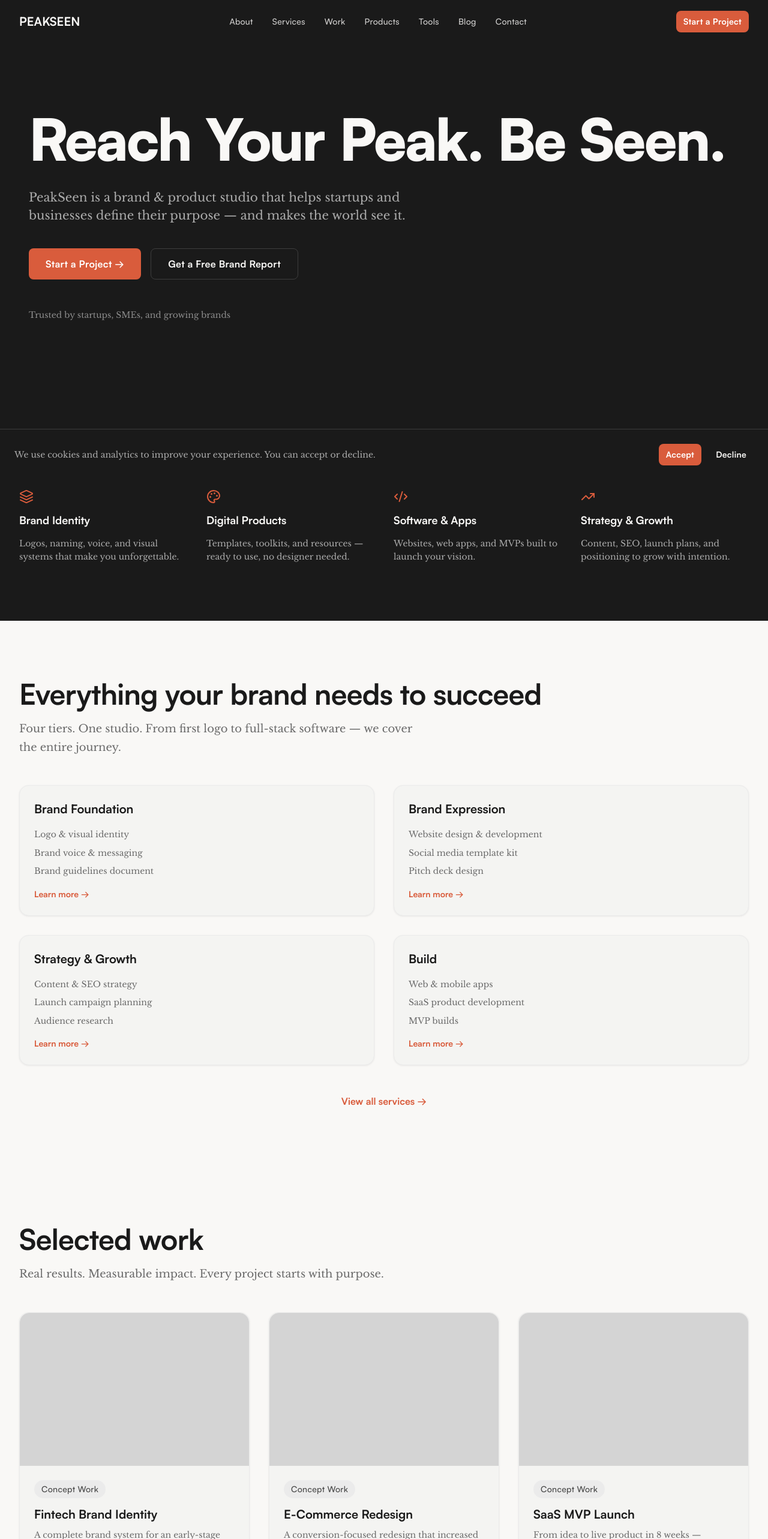
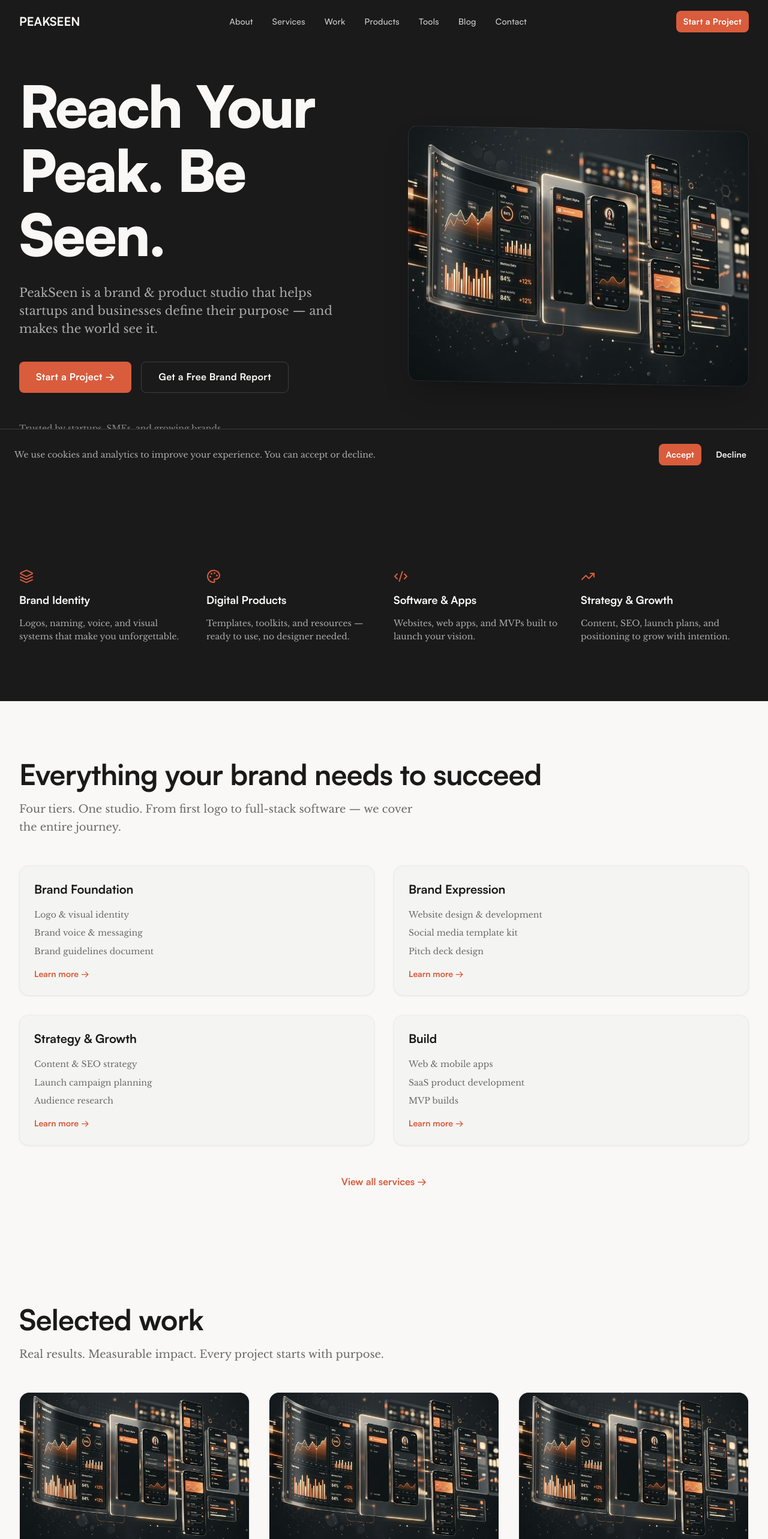
Before and after one commit to Imit96/peakseen, a Next.js app: page / in a window 1280 px wide. Shown: the top 2566 px of the page at 60% size. Built offline with nearby package versions, Linux system fonts and the light colour scheme; no server answers.

Commit message:
feat(ui): implement real Next.js Image components across site replacing generic placeholders

```diff
--- a/src/app/blog/[slug]/page.tsx
+++ b/src/app/blog/[slug]/page.tsx
@@ -2,6 +2,7 @@ export const revalidate = 3600;
 
 import type { Metadata } from 'next';
 import Link from 'next/link';
+import Image from 'next/image';
 import { notFound } from 'next/navigation';
 import { Section } from '@/components/layout/section';
 import { Badge } from '@/components/ui/badge';
@@ -20,6 +21,7 @@ interface BlogPostData {
   readTime: string;
   author?: string;
   date?: string;
+  image: string;
 }
 
 const FALLBACK_POSTS: BlogPostData[] = [
@@ -30,6 +32,7 @@ const FALLBACK_POSTS: BlogPostData[] = [
       'Learn the foundational steps every startup needs to define a clear, compelling brand identity from day one.',
     category: 'Branding',
     readTime: '5 min read',
+    image: '/images/blog/brand-identity-startup.png',
   },
   {
     slug: 'what-is-a-brand-design-system-and-why-you-need-one',
@@ -38,6 +41,7 @@ const FALLBACK_POSTS: BlogPostData[] = [
       'Discover how a design system keeps your brand consistent across every touchpoint and saves your team time.',
     category: 'Design',
     readTime: '7 min read',
+    image: '/images/blog/what-is-a-brand-design-system-and-why-you-need-one.png',
   },
   {
     slug: '10-logo-design-mistakes-nigerian-startups-make',
@@ -46,6 +50,7 @@ const FALLBACK_POSTS: BlogPostData[] = [
       'Avoid the most common logo design pitfalls that hold Nigerian startups back from building strong brand recognition.',
     category: 'Branding',
     readTime: '6 min read',
+    image: '/images/blog/10-logo-design-mistakes-nigerian-startups-make.png',
   },
   {
     slug: 'how-to-write-a-brand-voice-guide',
@@ -54,6 +59,7 @@ const FALLBACK_POSTS: BlogPostData[] = [
       'A step-by-step guide to creating a brand voice guide that keeps your communication consistent and on-brand.',
     category: 'Strategy',
     readTime: '8 min read',
+    image: '/images/blog/how-to-write-a-brand-voice-guide.png',
   },
   {
     slug: 'website-vs-landing-page-what-does-your-business-actually-need',
@@ -62,6 +68,7 @@ const FALLBACK_POSTS: BlogPostData[] = [
       'Understand the difference between a website and a landing page, and which one your business actually needs right now.',
     category: 'Strategy',
     readTime: '5 min read',
+    image: '/images/blog/website-vs-landing-page-what-does-your-business-actually-need.png',
   },
   {
     slug: 'how-to-create-a-social-media-aesthetic-for-your-business',
@@ -70,6 +77,7 @@ const FALLBACK_POSTS: BlogPostData[] = [
       'Build a cohesive social media presence that strengthens your brand and attracts the right audience.',
     category: 'Design',
     readTime: '6 min read',
+    image: '/images/blog/how-to-create-a-social-media-aesthetic-for-your-business.png',
   },
 ];
 
@@ -85,6 +93,7 @@ function getAllPosts(): BlogPostData[] {
     readTime: p.readTime,
     author: p.author,
     date: p.date,
+    image: p.coverImage || `/images/blog/${p.slug}.png`,
   }));
 
   for (const fallback of FALLBACK_POSTS) {
@@ -278,7 +287,14 @@ export default async function BlogPostPage({ params }: PageProps) {
                 className="group block h-full"
               >
                 <Card className="h-full flex flex-col">
-                  <div className="aspect-video bg-grey-100 w-full" />
+                  <div className="relative aspect-video w-full rounded-t-lg overflow-hidden bg-charcoal">
+                    <Image
+                      src={related.image}
+                      alt={related.title}
+                      fill
+                      className="object-cover transition-transform duration-500 hover:scale-105"
+                    />
+                  </div>
                   <div className="p-6 flex flex-col flex-1">
                     <Badge className="self-start mb-3">
                       {related.category}
--- a/src/app/blog/page.tsx
+++ b/src/app/blog/page.tsx
@@ -17,6 +17,7 @@ interface BlogPost {
   category: string;
   readTime: string;
   date?: string;
+  image: string;
 }
 
 const FALLBACK_POSTS: BlogPost[] = [
@@ -27,6 +28,7 @@ const FALLBACK_POSTS: BlogPost[] = [
       'Your brand identity is more than a logo - it is the foundation that shapes how customers perceive and connect with your business.',
     category: 'Branding',
     readTime: '5 min read',
+    image: '/images/blog/brand-identity-startup.png',
   },
   {
     slug: 'what-is-a-brand-design-system-and-why-you-need-one',
@@ -35,6 +37,7 @@ const FALLBACK_POSTS: BlogPost[] = [
       'A design system keeps your brand consistent across every touchpoint, from your website to your social media to your pitch deck.',
     category: 'Design',
     readTime: '7 min read',
+    image: '/images/blog/what-is-a-brand-design-system-and-why-you-need-one.png',
   },
   {
     slug: '10-logo-design-mistakes-nigerian-startups-make',
@@ -43,6 +46,7 @@ const FALLBACK_POSTS: BlogPost[] = [
       'From overcomplicating the mark to ignoring scalability, these are the most common logo missteps we see in the startup ecosystem.',
     category: 'Branding',
     readTime: '6 min read',
+    image: '/images/blog/10-logo-design-mistakes-nigerian-startups-make.png',
   },
   {
     slug: 'how-to-write-a-brand-voice-guide',
@@ -51,6 +55,7 @@ const FALLBACK_POSTS: BlogPost[] = [
       'A brand voice guide ensures everyone on your team communicates with the same tone, personality, and clarity.',
     category: 'Strategy',
     readTime: '8 min read',
+    image: '/images/blog/how-to-write-a-brand-voice-guide.png',
   },
   {
     slug: 'website-vs-landing-page-what-does-your-business-actually-need',
@@ -59,6 +64,7 @@ const FALLBACK_POSTS: BlogPost[] = [
       'Not every business needs a full website from day one. Here is how to decide what makes sense for your stage and goals.',
     category: 'Strategy',
     readTime: '5 min read',
+    image: '/images/blog/website-vs-landing-page-what-does-your-business-actually-need.png',
   },
   {
     slug: 'how-to-create-a-social-media-aesthetic-for-your-business',
@@ -67,6 +73,7 @@ const FALLBACK_POSTS: BlogPost[] = [
       'A cohesive social media aesthetic builds recognition and trust before a customer ever visits your website.',
     category: 'Design',
     readTime: '6 min read',
+    image: '/images/blog/how-to-create-a-social-media-aesthetic-for-your-business.png',
   },
 ];
 
@@ -81,6 +88,7 @@ function getAllPosts(): BlogPost[] {
     category: p.category,
     readTime: p.readTime,
     date: p.date,
+    image: p.coverImage || `/images/blog/${p.slug}.png`,
   }));
 
   for (const fallback of FALLBACK_POSTS) {
--- a/src/app/work/[slug]/page.tsx
+++ b/src/app/work/[slug]/page.tsx
@@ -2,6 +2,7 @@ export const revalidate = 3600;
 
 import type { Metadata } from 'next';
 import Link from 'next/link';
+import Image from 'next/image';
 import { notFound } from 'next/navigation';
 import { cn } from '@/lib/utils';
 import { buttonVariants } from '@/components/ui/button-variants';
@@ -23,6 +24,7 @@ interface CaseStudy {
   work: string;
   outcome: string;
   services: string[];
+  image: string;
 }
 
 const CASE_STUDIES: Record<string, CaseStudy> = {
@@ -48,6 +50,7 @@ const CASE_STUDIES: Record<string, CaseStudy> = {
       'Brand Voice & Messaging Guide',
       'Brand Guidelines Document',
     ],
+    image: '/images/work/fintech-brand-identity.png',
   },
   'ecommerce-brand-identity': {
     slug: 'ecommerce-brand-identity',
@@ -70,6 +73,7 @@ const CASE_STUDIES: Record<string, CaseStudy> = {
       'Website Design & Development',
       'Content Strategy & Planning',
     ],
+    image: '/images/work/ecommerce-brand-identity.png',
   },
   'saas-product-brand': {
     slug: 'saas-product-brand',
@@ -92,6 +96,7 @@ const CASE_STUDIES: Record<string, CaseStudy> = {
       'Brand Voice & Messaging Guide',
       'Brand Guidelines Document',
     ],
+    image: '/images/work/saas-product-brand.png',
   },
 };
 
@@ -170,7 +175,14 @@ export default async function CaseStudyPage({ params }: PageProps) {
 
         <Section>
           <FadeInOnScroll>
-            <div className="aspect-video bg-grey-100 rounded-xl" />
+            <div className="relative aspect-video w-full rounded-xl overflow-hidden bg-charcoal">
+              <Image
+                src={mdx.frontmatter.coverImage || `/images/work/${slug}.png`}
+                alt={mdx.frontmatter.title}
+                fill
+                className="object-cover"
+              />
+            </div>
           </FadeInOnScroll>
         </Section>
 
@@ -249,7 +261,14 @@ export default async function CaseStudyPage({ params }: PageProps) {
       {/* Project Image Placeholder */}
       <Section>
         <FadeInOnScroll>
-          <div className="aspect-video bg-grey-100 rounded-xl" />
+          <div className="relative aspect-video w-full rounded-xl overflow-hidden bg-charcoal">
+            <Image
+              src={study.image}
+              alt={study.name}
+              fill
+              className="object-cover"
+            />
+          </div>
         </FadeInOnScroll>
       </Section>
 
--- a/src/components/features/home/blog-preview.tsx
+++ b/src/components/features/home/blog-preview.tsx
@@ -1,4 +1,5 @@
 import Link from 'next/link';
+import Image from 'next/image';
 import { Section } from '@/components/layout/section';
 import { Card } from '@/components/ui/card';
 import { Badge } from '@/components/ui/badge';
@@ -13,6 +14,7 @@ const POSTS = [
     excerpt:
       'Before your product, before your pitch — your brand tells investors whether you are serious.',
     readTime: '5 min read',
+    image: '/images/blog/brand-identity-startup.png',
   },
   {
     slug: 'color-psychology-branding',
@@ -21,6 +23,7 @@ const POSTS = [
     excerpt:
       'How to choose colours that reflect your values and connect with your audience on a subconscious level.',
     readTime: '4 min read',
+    image: '/images/blog/how-to-create-a-social-media-aesthetic-for-your-business.png',
   },
   {
     slug: 'mvp-launch-checklist',
@@ -29,6 +32,7 @@ const POSTS = [
     excerpt:
       'Skip the 50-step guides. Here is what matters when you are launching your first product.',
     readTime: '6 min read',
+    image: '/images/blog/what-is-a-brand-design-system-and-why-you-need-one.png',
   },
 ] as const;
 
@@ -47,7 +51,14 @@ export function BlogPreview() {
       <StaggerChildren className="grid grid-cols-1 md:grid-cols-3 gap-6 lg:gap-8 mt-12">
         {POSTS.map((post) => (
           <Card key={post.slug}>
-            <div className="bg-grey-200 aspect-[3/2] rounded-t-lg" />
+            <div className="relative aspect-[3/2] w-full rounded-t-lg overflow-hidden bg-charcoal">
+              <Image
+                src={post.image}
+                alt={post.title}
+                fill
+                className="object-cover transition-transform duration-500 hover:scale-105"
+              />
+            </div>
             <div className="p-6">
               <Badge variant="accent">{post.category}</Badge>
               <h3 className="font-display text-xl font-bold text-charcoal mt-3">
--- a/src/components/features/home/featured-work.tsx
+++ b/src/components/features/home/featured-work.tsx
@@ -1,4 +1,5 @@
 import Link from 'next/link';
+import Image from 'next/image';
 import { Section } from '@/components/layout/section';
 import { Card } from '@/components/ui/card';
 import { Badge } from '@/components/ui/badge';
@@ -11,18 +12,21 @@ const PROJECTS = [
     title: 'Fintech Brand Identity',
     description:
       'A complete brand system for an early-stage fintech startup — from naming to investor deck.',
+    image: '/images/work/fintech-brand-identity.png',
   },
   {
     slug: 'ecommerce-redesign',
     title: 'E-Commerce Redesign',
     description:
       'A conversion-focused redesign that increased checkout completions by 35%.',
+    image: '/images/work/ecommerce-brand-identity.png',
   },
   {
     slug: 'saas-mvp-launch',
     title: 'SaaS MVP Launch',
     description:
       'From idea to live product in 8 weeks — strategy, design, and full-stack development.',
+    image: '/images/work/saas-product-brand.png',
   },
 ] as const;
 
@@ -41,7 +45,14 @@ export function FeaturedWork() {
       <StaggerChildren className="grid grid-cols-1 md:grid-cols-3 gap-6 lg:gap-8 mt-12">
         {PROJECTS.map((project) => (
           <Card key={project.slug}>
-            <div className="bg-grey-200 aspect-[3/2] rounded-t-lg" />
+            <div className="relative aspect-[3/2] w-full rounded-t-lg overflow-hidden bg-charcoal">
+              <Image
+                src={project.image}
+                alt={project.title}
+                fill
+                className="object-cover transition-transform duration-500 hover:scale-105"
+              />
+            </div>
             <div className="p-6">
               <Badge>Concept Work</Badge>
               <h3 className="font-display text-xl font-bold text-charcoal mt-3">
--- a/src/components/features/home/hero.tsx
+++ b/src/components/features/home/hero.tsx
@@ -1,4 +1,5 @@
 import Link from 'next/link';
+import Image from 'next/image';
 import { cn } from '@/lib/utils';
 import { buttonVariants } from '@/components/ui/button-variants';
 import { FadeInOnScroll } from '@/components/motion/fade-in-on-scroll';
@@ -6,16 +7,19 @@ import { WordReveal } from '@/components/motion/word-reveal';
 
 export function Hero() {
   return (
-    <section className="bg-charcoal min-h-[90vh] flex items-center py-24 lg:py-32">
-      <div className="mx-auto max-w-7xl px-6 lg:px-8">
+    <section className="bg-charcoal min-h-[90vh] flex flex-col justify-center py-24 lg:py-32 relative overflow-hidden">
+      <div className="mx-auto max-w-7xl px-6 lg:px-8 w-full flex flex-col lg:flex-row items-center gap-12 lg:gap-20">
+
+        {/* Left Column Text */}
+        <div className="flex-1 z-10">
           <WordReveal
             text="Reach Your Peak. Be Seen."
             tag="h1"
-          className="font-display text-5xl lg:text-8xl font-black tracking-[-0.03em] text-ivory leading-[1.0]"
+            className="font-display text-5xl lg:text-7xl xl:text-8xl font-black tracking-[-0.03em] text-ivory leading-[1.0]"
           />
 
           <FadeInOnScroll delay={0.3}>
-          <p className="font-body text-lg lg:text-xl text-grey-300 max-w-2xl mt-6">
+            <p className="font-body text-lg lg:text-xl text-grey-300 max-w-xl mt-6">
               PeakSeen is a brand &amp; product studio that helps startups and
               businesses define their purpose — and makes the world see it.
             </p>
@@ -47,6 +51,24 @@ export function Hero() {
             </p>
           </FadeInOnScroll>
         </div>
+
+        {/* Right Column Image */}
+        <div className="flex-1 w-full relative z-10 hidden lg:block">
+          <FadeInOnScroll delay={0.5}>
+            <div className="relative w-full aspect-square xl:aspect-[4/3] rounded-2xl overflow-hidden shadow-2xl skew-y-1 transform transition-transform duration-700 hover:-skew-y-0 hover:scale-[1.02]">
+              <Image
+                src="/images/work/saas-product-brand.png"
+                alt="PeakSeen Dashboard"
+                fill
+                priority
+                sizes="(max-width: 1024px) 100vw, 50vw"
+                className="object-cover"
+              />
+              <div className="absolute inset-0 ring-1 ring-inset ring-white/10 rounded-2xl"></div>
+            </div>
+          </FadeInOnScroll>
+        </div>
+      </div>
     </section>
   );
 }
--- a/src/components/features/work/work-grid.tsx
+++ b/src/components/features/work/work-grid.tsx
@@ -1,4 +1,5 @@
 import Link from 'next/link';
+import Image from 'next/image';
 import { cn } from '@/lib/utils';
 import { buttonVariants } from '@/components/ui/button-variants';
 import { Section } from '@/components/layout/section';
@@ -12,18 +13,21 @@ const CASE_STUDIES = [
     name: 'Fintech Brand Identity',
     badges: ['Branding', 'Strategy'],
     outcome: 'A complete rebrand that increased user trust by 40%',
+    image: '/images/work/fintech-brand-identity.png'
   },
   {
     slug: 'ecommerce-brand-identity',
     name: 'E-commerce Brand Identity',
     badges: ['Branding', 'Web Design'],
     outcome: 'A premium brand experience that doubled mobile conversions',
+    image: '/images/work/ecommerce-brand-identity.png'
   },
   {
     slug: 'saas-product-brand',
     name: 'SaaS Product Brand',
     badges: ['Branding', 'Product Design'],
     outcome: 'A unified brand and design system for a growing SaaS platform',
+    image: '/images/work/saas-product-brand.png'
   },
 ];
 
@@ -41,7 +45,14 @@ export function WorkGrid() {
         {CASE_STUDIES.map((study, index) => (
           <FadeInOnScroll key={study.slug} delay={index * 0.1}>
             <Card variant="default">
-              <div className="aspect-video bg-grey-100" />
+              <div className="relative aspect-video w-full rounded-t-lg overflow-hidden bg-charcoal">
+                <Image
+                  src={study.image}
+                  alt={study.name}
+                  fill
+                  className="object-cover transition-transform duration-500 hover:scale-105"
+                />
+              </div>
               <div className="p-6">
                 <div className="flex flex-wrap gap-2 mb-3">
                   {study.badges.map((badge) => (
```
Also changed, not shown: src/components/features/blog/blog-grid.tsx (+10 -1 lines). Lines whose indentation alone changed are shown as unchanged.
